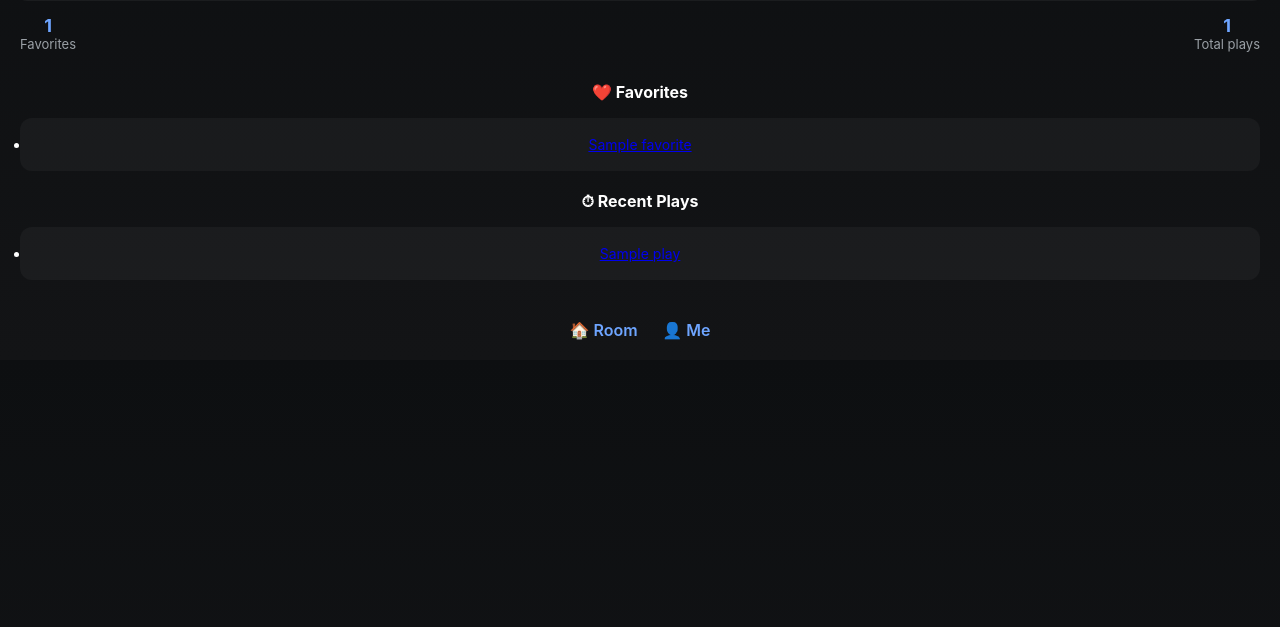
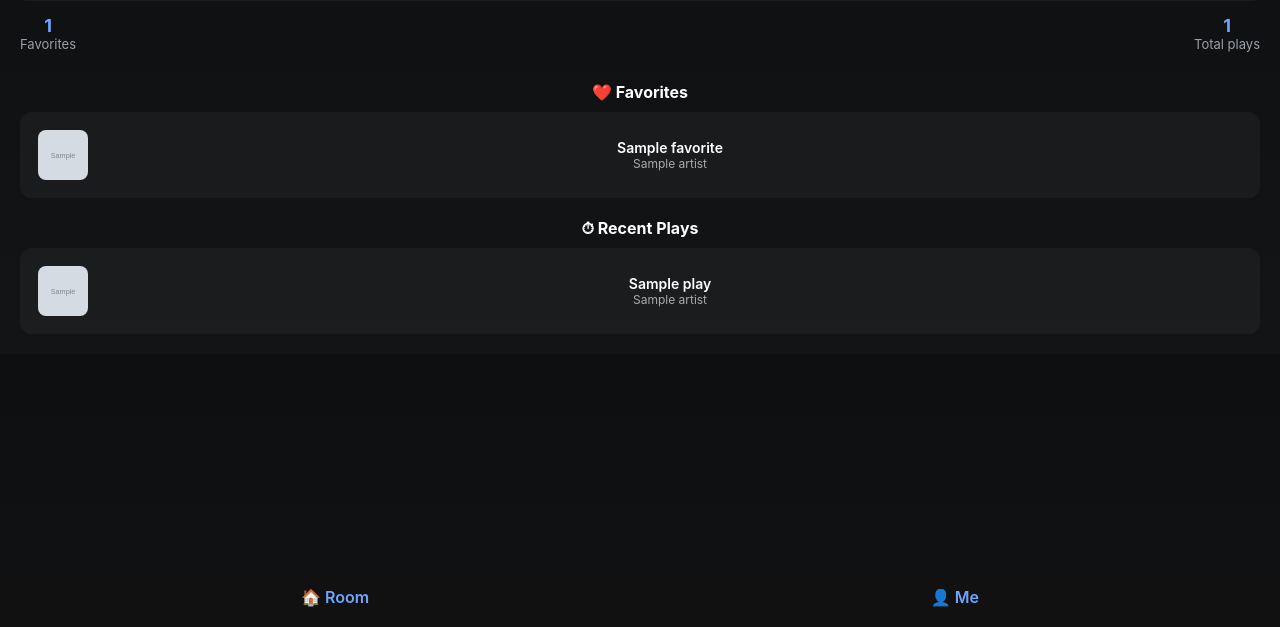
Before and after one commit to VIPBAD/AP, a Flask app: page /me in a window 1280 px wide. Shown: the part 173-800 px from the top of the page. Run offline with Flask 3, Linux system fonts and the light colour scheme; grey boxes marked "Sample" are stand-in pictures; a database or web service that is not in the repository returns one stand-in record (values such as "Sample title"); some libraries are stand-ins or nearby versions.

Commit message:
Update profile.html

```diff
--- a/templates/profile.html
+++ b/templates/profile.html
@@ -4,12 +4,13 @@
   <meta charset="utf-8">
   <meta name="viewport" content="width=device-width, initial-scale=1">
   <title>My Music Profile</title>
-  <link rel="stylesheet" href="/static/style.css" />
+  <link rel="stylesheet" href="{{ url_for('static', filename='style.css') }}">
   <style>
     body {
       background: linear-gradient(180deg, #0d0f11, #131416);
       color: #fff;
       font-family: Inter, Arial, sans-serif;
+      margin: 0;
     }
     .app-header {
       text-align: center;
@@ -47,9 +48,7 @@
       padding: 10px 20px;
       margin-top: -10px;
     }
-    .stat {
-      text-align: center;
-    }
+    .stat { text-align: center; }
     .stat .num {
       font-weight: 700;
       color: var(--accent, #6ea5ff);
@@ -70,21 +69,54 @@
       background: rgba(255, 255, 255, 0.04);
       border-radius: 12px;
       padding: 10px;
+      list-style: none;
+      margin: 0;
     }
-    .list li {
+    .list-item {
+      display: flex;
+      align-items: center;
+      gap: 10px;
       padding: 8px;
       border-bottom: 1px solid rgba(255, 255, 255, 0.08);
+    }
+    .list-item:last-child { border-bottom: none; }
+    .list-item img {
+      width: 50px;
+      height: 50px;
+      border-radius: 8px;
+      object-fit: cover;
+    }
+    .list-item .info {
+      flex: 1;
+    }
+    .list-item .info .title {
       font-size: 14px;
+      font-weight: 600;
     }
-    .list li:last-child {
-      border-bottom: none;
+    .list-item .info .artist {
+      font-size: 12px;
+      color: #aaa;
+    }
+    .list-item a {
+      color: #fff;
+      text-decoration: none;
+      display: flex;
+      width: 100%;
+      align-items: center;
+      gap: 10px;
     }
     footer {
       text-align: center;
       padding: 20px;
+      background: #111;
+      position: fixed;
+      bottom: 0;
+      left: 0;
+      right: 0;
+      display: flex;
+      justify-content: space-around;
     }
     footer .nav-btn {
-      margin: 0 10px;
       text-decoration: none;
       color: var(--accent, #6ea5ff);
       font-weight: 600;
@@ -123,10 +155,18 @@
     <ul class="list">
       {% if favs %}
         {% for f in favs %}
-          <li><a href="/?audio={{ f }}">{{ f }}</a></li>
+          <li class="list-item">
+            <a href="/?audio={{ f.audio }}&title={{ f.title }}&artist={{ f.artist }}&thumb={{ f.thumb }}">
+              <img src="{{ f.thumb }}" alt="thumb">
+              <div class="info">
+                <div class="title">{{ f.title }}</div>
+                <div class="artist">{{ f.artist }}</div>
+              </div>
+            </a>
+          </li>
         {% endfor %}
       {% else %}
-        <li>No favorites yet</li>
+        <li class="list-item">No favorites yet</li>
       {% endif %}
     </ul>
   </div>
@@ -137,17 +177,25 @@
     <ul class="list">
       {% if plays %}
         {% for p in plays %}
-          <li><a href="/?audio={{ p }}">{{ p }}</a></li>
+          <li class="list-item">
+            <a href="/?audio={{ p.audio }}&title={{ p.title }}&artist={{ p.artist }}&thumb={{ p.thumb }}">
+              <img src="{{ p.thumb }}" alt="thumb">
+              <div class="info">
+                <div class="title">{{ p.title }}</div>
+                <div class="artist">{{ p.artist }}</div>
+              </div>
+            </a>
+          </li>
         {% endfor %}
       {% else %}
-        <li>No recent plays</li>
+        <li class="list-item">No recent plays</li>
       {% endif %}
     </ul>
   </div>
 
   <!-- Navigation -->
   <footer>
-    <a href="/?audio=" class="nav-btn">🏠 Room</a>
+    <a href="/" class="nav-btn">🏠 Room</a>
     <a href="/me?uid={{ uid }}" class="nav-btn">👤 Me</a>
   </footer>
 
```
